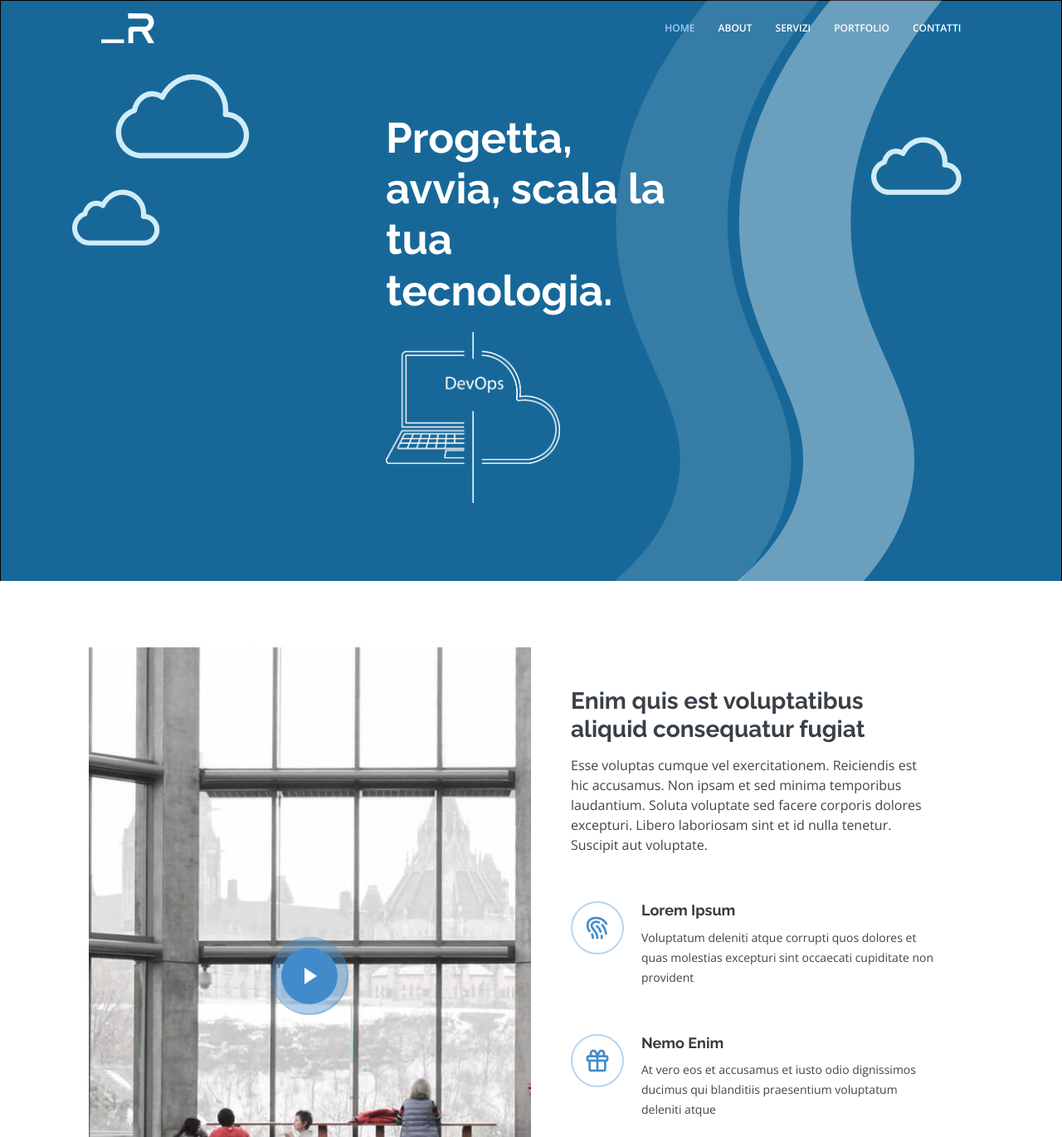
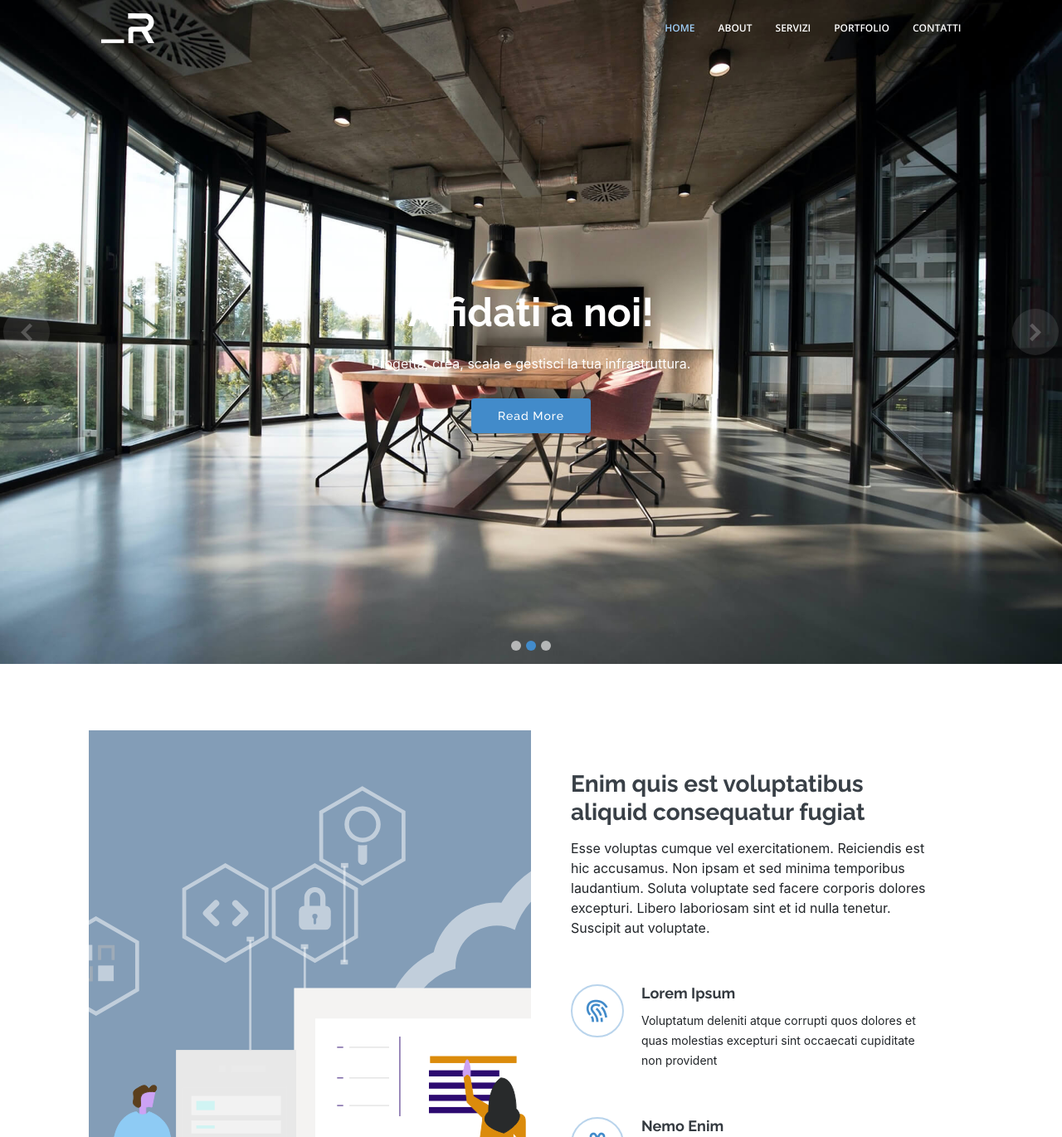
Before and after one commit to radixsrls/devops, a plain HTML site: page index.html in a window 1280 px wide. Shown: the top 1370 px of the page at 83% size. Drawn offline with nearby package versions, Linux system fonts and the light colour scheme.

Commit message:
first commit

```diff
--- a/assets/css/style.css
+++ b/assets/css/style.css
@@ -1,4 +1,3 @@
-/**
 * Template Name: Hidayah - v2.2.0
 * Template URL: https://bootstrapmade.com/hidayah-free-simple-html-template-for-corporate/
 * Author: BootstrapMade.com
@@ -426,7 +425,7 @@ h1, h2, h3, h4, h5, h6 {
 /*--------------------------------------------------------------
 # Hero Section
 --------------------------------------------------------------*/
-/* #hero {
+#hero {
   width: 100%;
   height: 100vh;
   background-color: rgba(34, 39, 43, 0.8);
@@ -447,7 +446,7 @@ h1, h2, h3, h4, h5, h6 {
 
 #hero .carousel-item::before {
   content: '';
-  background-color: rgba(12, 13, 14, 0.8);
+  /* background-color: rgba(25, 59, 94, 0.8); */
 }
 
 #hero .carousel-container {
@@ -580,7 +579,7 @@ h1, h2, h3, h4, h5, h6 {
   #hero {
     height: 120vh;
   }
-} */
+}
 
 /*--------------------------------------------------------------
 # Sections General
@@ -696,7 +695,7 @@ section {
 }
 
 .about .video-box {
-  background: url("../img/about.jpg") center center no-repeat;
+  background: url("../img/imgDevops.svg") center center no-repeat;
   background-size: cover;
   min-height: 500px;
 }
--- a/index.html
+++ b/index.html
@@ -89,14 +89,12 @@
      <!--==========================
       Intro Section
     ============================-->
-<section id="intro">
+<!-- <section id="intro">
   <div class="container">
-    <div class="row">
-      <div class="col-sm">
-      </div>
+
       <div class="col-sm">
         <div class="intro-info ">
-          <h2>Progetta, avvia, scala la tua tecnologia.</h2>
+          <h2>Scegli il service devops di Radix per la tua azienda. Progetta, crea, scala e gestisci la tua infrastruttura.</h2>
             <span></span>
           <img src="assets/img/devOps.png" alt="Hero Imgs">
           <br> <br> <br> <br>
@@ -107,40 +105,41 @@
     </div>
 
   </div>
-</section><!-- #intro -->
+</section> -->
+<!-- #intro -->
 
   <!-- ======= Hero Section ======= -->
-  <!-- <section id="hero">
+  <section id="hero">
     <div id="heroCarousel" class="carousel slide carousel-fade" data-ride="carousel">
 
       <ol class="carousel-indicators" id="hero-carousel-indicators"></ol>
 
-      <div class="carousel-inner" role="listbox"> -->
+      <div class="carousel-inner" role="listbox">
 
         <!-- Slide 1 -->
-        <!-- <div class="carousel-item active" style="background-image: url(assets/img/slide/slide-1.jpg)">
+        <div class="carousel-item active" style="background-image: url(assets/img/graficaDevops.svg)">
           <div class="carousel-container">
             <div class="container">
-              <h2 class="animated fadeInDown">Welcome to <span>Hidayah</span></h2>
-              <p class="animated fadeInUp">Ut velit est quam dolor ad a aliquid qui aliquid. Sequi ea ut et est quaerat sequi nihil ut aliquam. Occaecati alias dolorem mollitia ut. Similique ea voluptatem. Esse doloremque accusamus repellendus deleniti vel. Minus et tempore modi architecto.</p>
+              <h2 class="animated fadeInDown">Benvenuto su <span>Devops</span></h2>
+              <p class="animated fadeInUp">Scegli il service devops di Radix per la tua azienda.</p>
               <a href="#about" class="btn-get-started animated fadeInUp scrollto">Read More</a>
             </div>
           </div>
-        </div> -->
+        </div>
 
         <!-- Slide 2 -->
-        <!-- <div class="carousel-item" style="background-image: url(assets/img/slide/slide-2.jpg)">
+        <div class="carousel-item" style="background-image: url(assets/img/slide/slide-2.jpg)">
           <div class="carousel-container">
             <div class="container">
-              <h2 class="animated fadeInDown">Lorem Ipsum Dolor</h2>
-              <p class="animated fadeInUp">Ut velit est quam dolor ad a aliquid qui aliquid. Sequi ea ut et est quaerat sequi nihil ut aliquam. Occaecati alias dolorem mollitia ut. Similique ea voluptatem. Esse doloremque accusamus repellendus deleniti vel. Minus et tempore modi architecto.</p>
+              <h2 class="animated fadeInDown">Affidati a noi!</h2>
+              <p class="animated fadeInUp">Progetta, crea, scala e gestisci la tua infrastruttura.</p>
               <a href="#about" class="btn-get-started animated fadeInUp scrollto">Read More</a>
             </div>
           </div>
-        </div> -->
+        </div>
 
         <!-- Slide 3 -->
-        <!-- <div class="carousel-item" style="background-image: url(assets/img/slide/slide-3.jpg)">
+        <div class="carousel-item" style="background-image: url(assets/img/slide/slide-3.jpg)">
           <div class="carousel-container">
             <div class="container">
               <h2 class="animated fadeInDown">Sequi ea ut et est quaerat</h2>
@@ -163,7 +162,7 @@
       </a>
 
     </div>
-  </section> -->
+  </section>
   <!-- End Hero -->
 
   <main id="main">
@@ -174,7 +173,7 @@
 
         <div class="row justify-content-center">
           <div class="col-xl-5 col-lg-6 video-box d-flex justify-content-center align-items-stretch">
-            <a href="https://www.youtube.com/watch?v=jDDaplaOz7Q" class="venobox play-btn mb-4" data-vbtype="video" data-autoplay="true"></a>
+            <!-- <a href="https://www.youtube.com/watch?v=jDDaplaOz7Q" class="venobox play-btn mb-4" data-vbtype="video" data-autoplay="true"></a> -->
           </div>
 
           <div class="col-xl-5 col-lg-6 icon-boxes d-flex flex-column align-items-stretch justify-content-center py-5 px-lg-5">
```
Also changed, not shown: assets/img/img.png (added), assets/img/imgDevops.svg (added), 3 other files.
